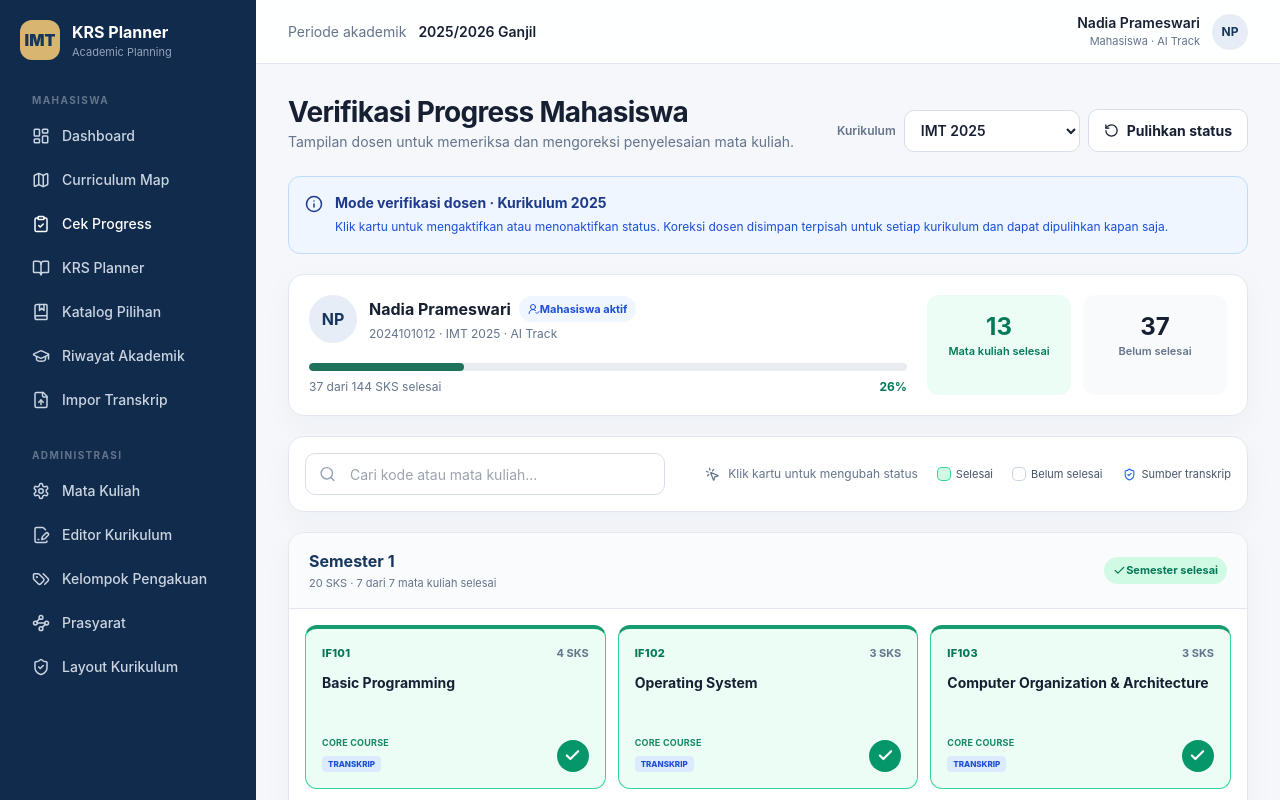
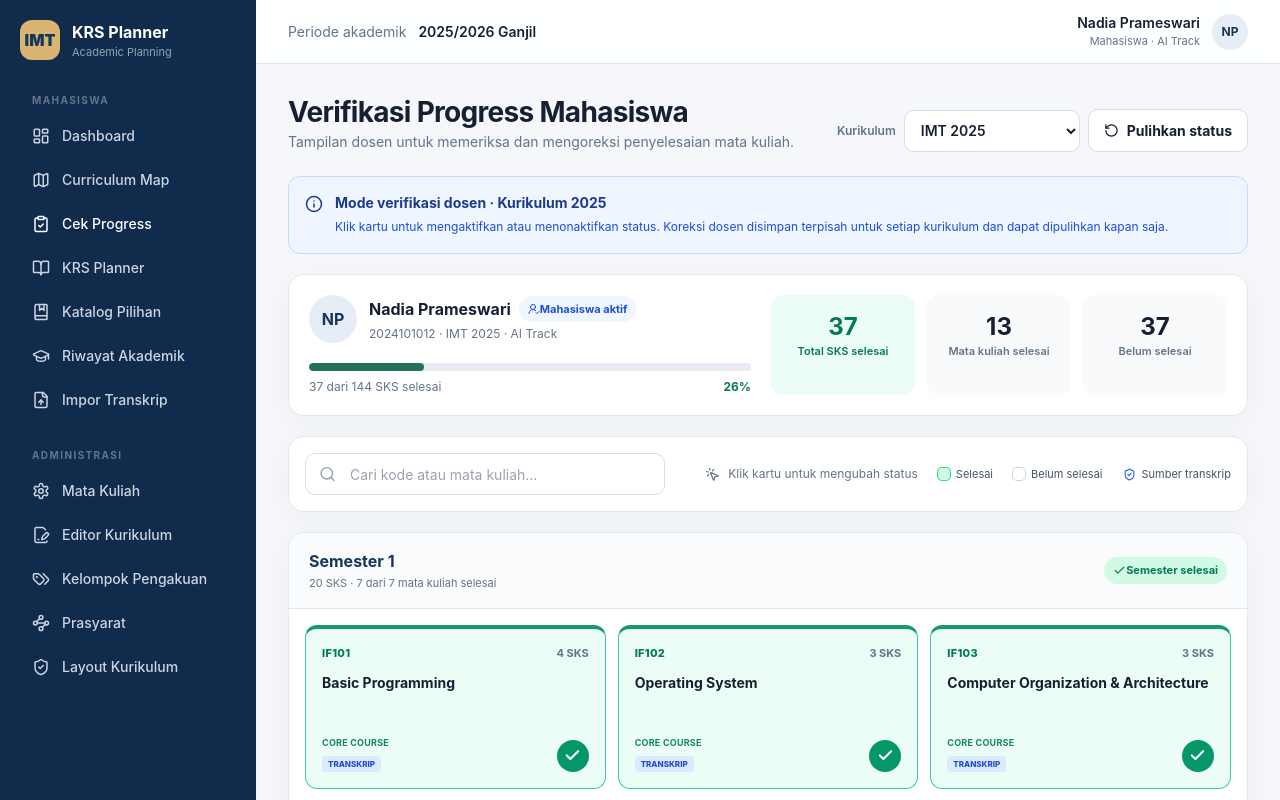
Before and after one commit to cete1995/KRS-Tracker, a Next.js app: page /progress-checklist in a window 1280 px wide. Shown: the top 800 px of the page. Built offline with nearby package versions, Linux system fonts and the light colour scheme.

Commit message:
feat: show completed credits in lecturer progress

```diff
--- a/src/app/progress-checklist/page.tsx
+++ b/src/app/progress-checklist/page.tsx
@@ -26,7 +26,7 @@ export default function ProgressChecklist(){
  const displayName=profile?.name??student.name,displayNim=profile?.nim??student.nim;
  return <><PageTitle title="Verifikasi Progress Mahasiswa" subtitle="Tampilan dosen untuk memeriksa dan mengoreksi penyelesaian mata kuliah." actions={<div className="flex flex-wrap gap-2"><label className="flex items-center gap-2"><span className="text-xs font-semibold text-slate-500">Kurikulum</span><select className="field min-w-44 font-semibold" value={curriculum} onChange={e=>{setCurriculum(e.target.value as CurriculumYear);setQuery("")}}><option value="2025">IMT 2025</option><option value="2022">IMT 2022</option></select></label><button onClick={restore} className="btn btn-outline"><RotateCcw size={15}/>Pulihkan status</button></div>}/>
  <div className="mb-5 flex items-start gap-3 rounded-xl border border-blue-200 bg-blue-50 p-4 text-sm text-blue-900"><Info size={18} className="mt-0.5 shrink-0"/><div><div className="font-bold">Mode verifikasi dosen · Kurikulum {curriculum}</div><p className="mt-1 text-xs leading-5 text-blue-700">Klik kartu untuk mengaktifkan atau menonaktifkan status. Koreksi dosen disimpan terpisah untuk setiap kurikulum dan dapat dipulihkan kapan saja.</p></div></div>
- <section className="card mb-5 overflow-hidden"><div className="grid gap-5 p-5 lg:grid-cols-[minmax(0,1fr)_auto]"><div className="min-w-0"><div className="flex flex-wrap items-center gap-3"><div className="grid h-12 w-12 shrink-0 place-items-center rounded-full bg-[#e6edf6] font-bold text-navy">{displayName.split(" ").slice(0,2).map(x=>x[0]).join("")}</div><div className="min-w-0"><div className="flex flex-wrap items-center gap-2"><h2 className="truncate font-bold">{displayName}</h2><span className="badge bg-blue-50 text-blue-700"><UserRoundCheck size={12}/>Mahasiswa aktif</span></div><p className="mt-1 text-xs text-slate-500">{displayNim} · IMT {curriculum} · {student.track} Track</p></div></div><div className="mt-5 progress"><div style={{width:`${percentage}%`}}/></div><div className="mt-2 flex justify-between gap-4 text-xs text-slate-500"><span>{doneCredits} dari {activeCourses.length?student.requiredCredits:0} SKS selesai</span><span className="font-bold text-emerald-700">{percentage}%</span></div></div><div className="grid grid-cols-2 gap-3"><Summary value={doneCourses.length} label="Mata kuliah selesai" green/><Summary value={activeCourses.length-doneCourses.length} label="Belum selesai"/></div></div></section>
+ <section className="card mb-5 overflow-hidden"><div className="grid gap-5 p-5 lg:grid-cols-[minmax(0,1fr)_auto]"><div className="min-w-0"><div className="flex flex-wrap items-center gap-3"><div className="grid h-12 w-12 shrink-0 place-items-center rounded-full bg-[#e6edf6] font-bold text-navy">{displayName.split(" ").slice(0,2).map(x=>x[0]).join("")}</div><div className="min-w-0"><div className="flex flex-wrap items-center gap-2"><h2 className="truncate font-bold">{displayName}</h2><span className="badge bg-blue-50 text-blue-700"><UserRoundCheck size={12}/>Mahasiswa aktif</span></div><p className="mt-1 text-xs text-slate-500">{displayNim} · IMT {curriculum} · {student.track} Track</p></div></div><div className="mt-5 progress"><div style={{width:`${percentage}%`}}/></div><div className="mt-2 flex justify-between gap-4 text-xs text-slate-500"><span>{doneCredits} dari {activeCourses.length?student.requiredCredits:0} SKS selesai</span><span className="font-bold text-emerald-700">{percentage}%</span></div></div><div className="grid grid-cols-2 gap-3 sm:grid-cols-3"><Summary value={doneCredits} label="Total SKS selesai" green/><Summary value={doneCourses.length} label="Mata kuliah selesai"/><Summary value={activeCourses.length-doneCourses.length} label="Belum selesai"/></div></div></section>
  <><div className="card mb-5 p-4"><div className="grid items-center gap-4 lg:grid-cols-[minmax(260px,360px)_1fr]"><label className="relative block"><Search className="pointer-events-none absolute left-3.5 top-1/2 -translate-y-1/2 text-slate-400" size={17}/><input className="field w-full !pl-11" placeholder="Cari kode atau mata kuliah..." value={query} onChange={e=>setQuery(e.target.value)}/></label><div className="flex flex-wrap items-center gap-x-5 gap-y-2 lg:justify-end"><span className="flex items-center gap-2 text-xs text-slate-500"><MousePointerClick size={15}/>Klik kartu untuk mengubah status</span><Legend color="bg-emerald-100 ring-emerald-400" label="Selesai"/><Legend color="bg-white ring-slate-300" label="Belum selesai"/><span className="flex items-center gap-1.5 text-[11px] text-slate-600"><ShieldCheck size={13} className="text-blue-600"/>Sumber transkrip</span></div></div></div>
  <div className="space-y-5">{Array.from({length:8},(_,index)=>index+1).map(semester=>{const semesterCourses=activeCourses.filter(c=>c.semester===semester),items=visible.filter(c=>c.semester===semester),semesterDone=semesterCourses.filter(c=>isDone(c.id)).length,totalCredits=semesterCourses.reduce((sum,c)=>sum+c.credits,0);return <section key={semester} className="card overflow-hidden"><header className="flex flex-wrap items-center justify-between gap-3 border-b border-line bg-slate-50/80 px-5 py-4"><div><h2 className="font-bold text-navy">Semester {semester}</h2><p className="mt-0.5 text-[11px] text-slate-500">{totalCredits} SKS · {semesterDone} dari {semesterCourses.length} mata kuliah selesai</p></div>{semesterDone===semesterCourses.length&&<span className="badge bg-emerald-100 text-emerald-700"><Check size={13}/>Semester selesai</span>}</header>{items.length?<div className="grid gap-3 p-4 sm:grid-cols-2 xl:grid-cols-3 2xl:grid-cols-4">{items.map(course=><CourseToggle key={course.id} course={course} done={isDone(course.id)} fromTranscript={transcriptPassed.has(course.id)} overridden={course.id in overrides} onToggle={()=>toggle(course.id)}/>)}</div>:<div className="p-10 text-center text-sm text-slate-500">Tidak ada mata kuliah yang cocok dengan pencarian.</div>}</section>})}</div></></>;
 }
```
